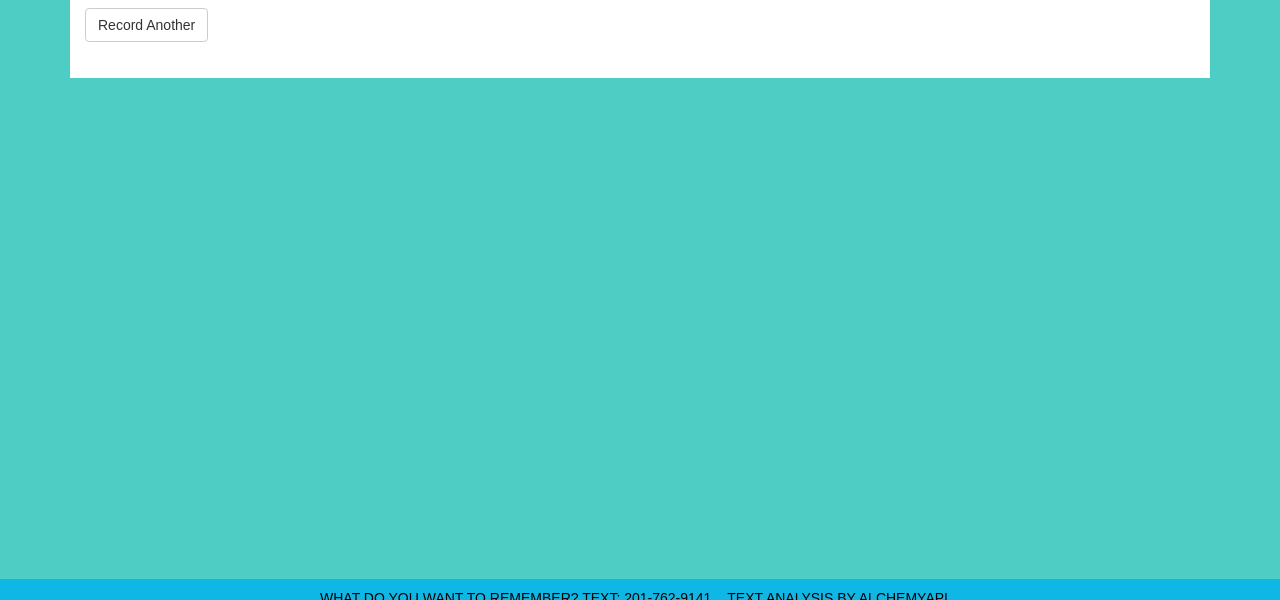
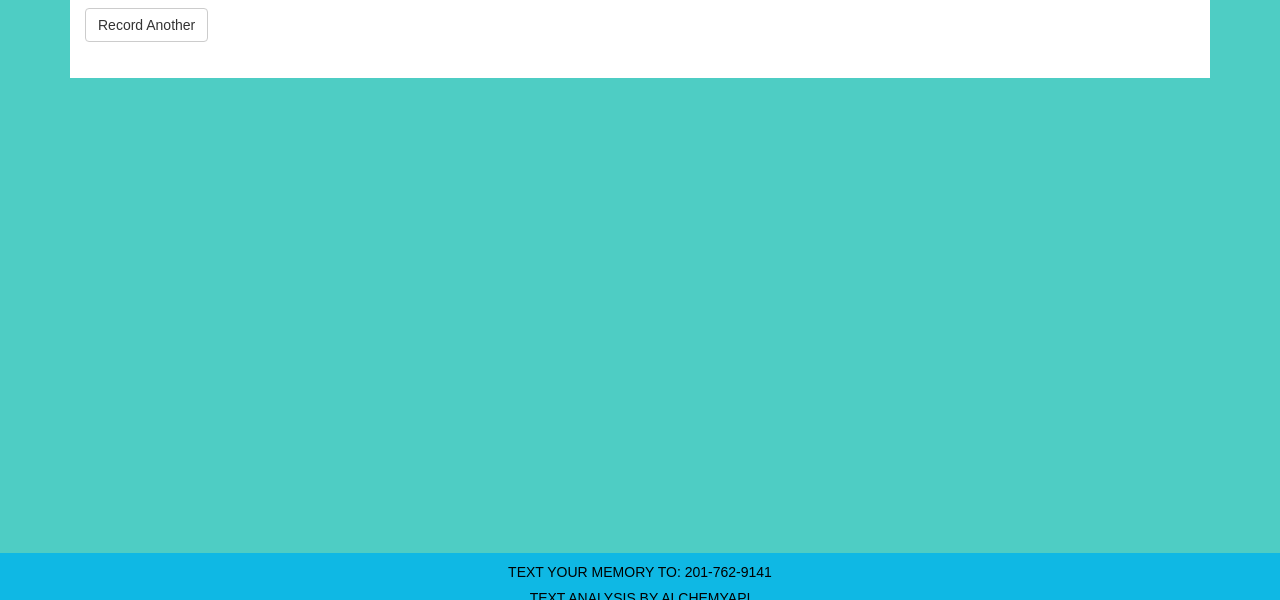
Before and after one commit to SongHia/tilly, a website: page views/success.html in a window 1280 px wide. Shown: the part 142-742 px from the top of the page. Drawn offline with nearby package versions, Linux system fonts and the light colour scheme; files that its build step writes are made by us from their sources; no server answers; files whose address does not match are found by name.

Commit message:
fixed footer

```diff
--- a/views/success.html
+++ b/views/success.html
@@ -66,7 +66,8 @@
             <div class="row">
                 <div class="col-md-12">
                     <!--  <h5>&copy; <a href="http://songhia.com">Zero Co. 2015</a> <img src="img/PoweredBy_200_Horizontal_Light-Backgrounds_With_Logo.gif"></h5> -->
-                    <h5>What do you want to remember? TEXT: 201-762-9141 <a href="http://www.alchemyapi.com">Text Analysis by AlchemyAPI</a></h5>
+                    <h5>TEXT your memory to: 201-762-9141</h5>
+                    <h5><a href="http://www.alchemyapi.com">Text Analysis by AlchemyAPI</a></h5>
                     <img loop=infinite src="img/PoweredBy_200_Horizontal_Light-Backgrounds_With_Logo.gif">
                 </div>
             </div>
```
Also changed, not shown: views/record.html (+2 -1 lines), views/remember.html (+2 -1 lines).
